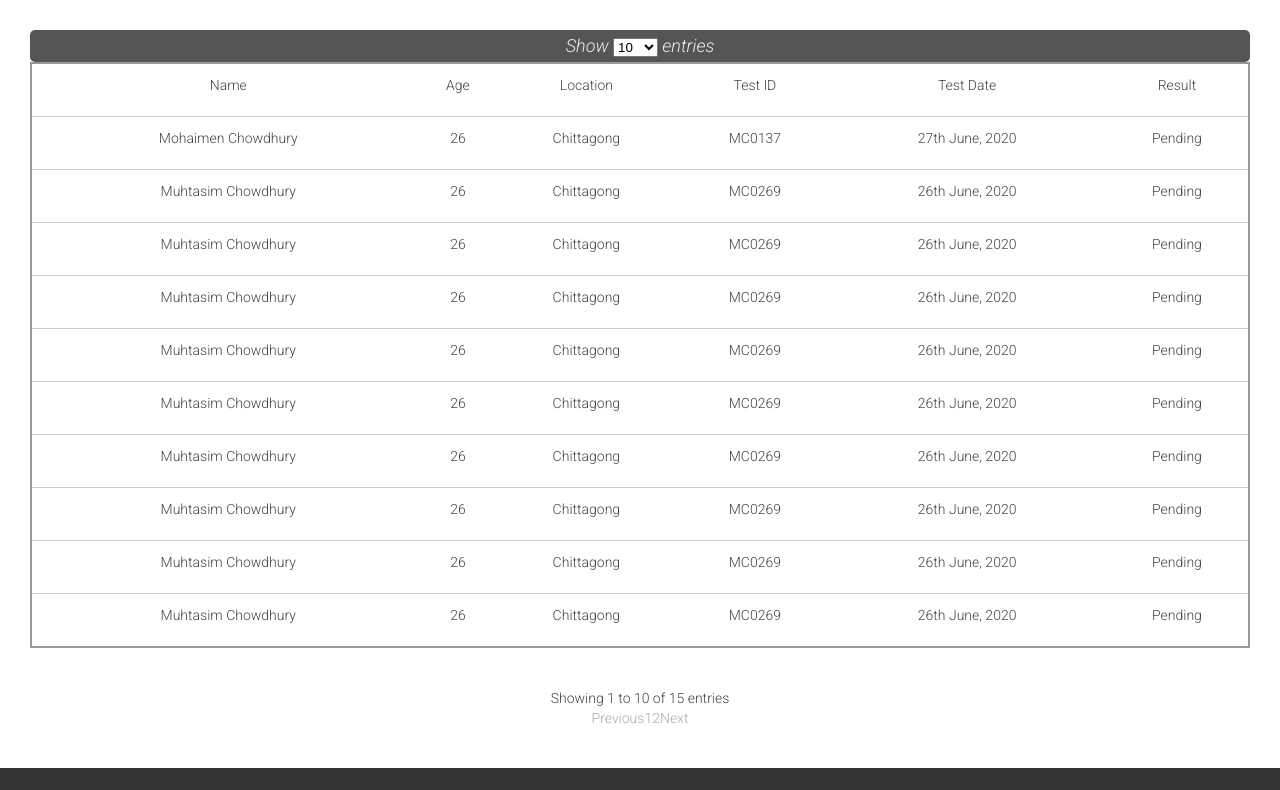
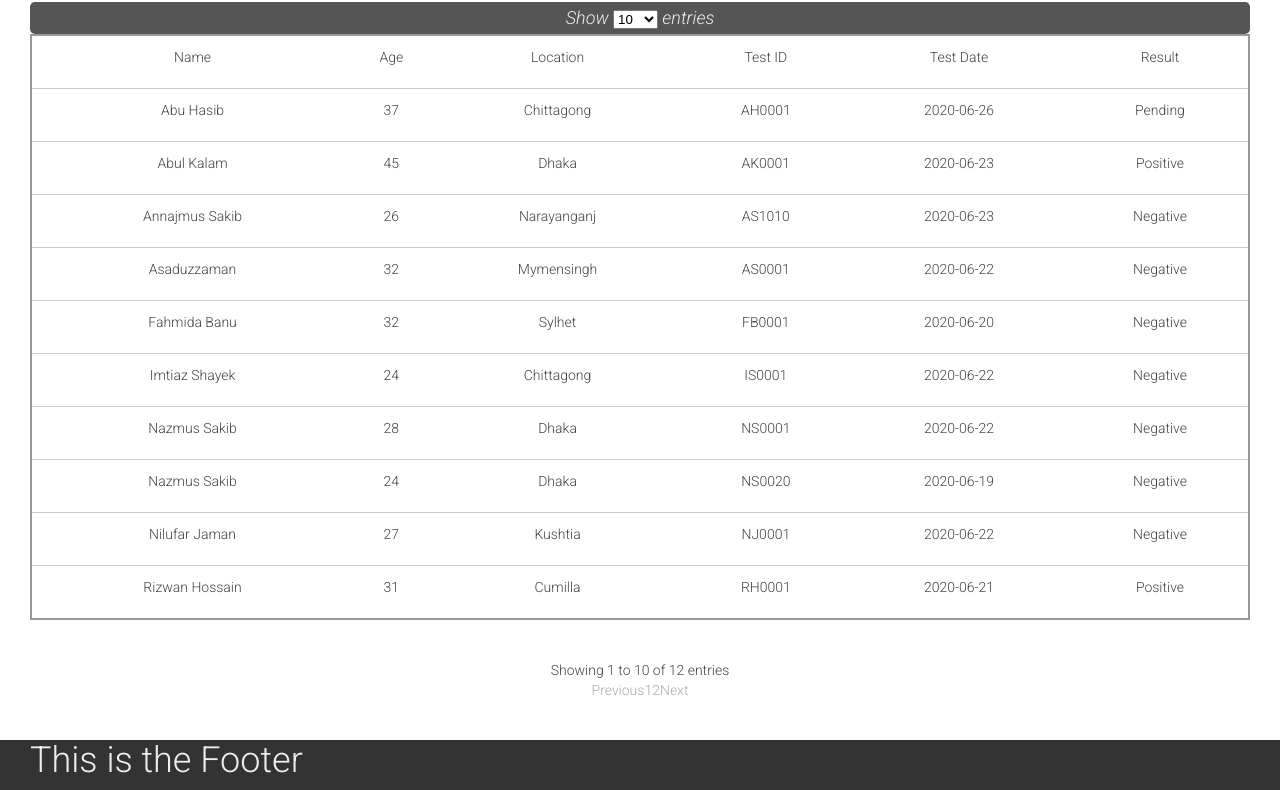
Before and after one commit to joker4951/covidTest, a plain HTML site: page search.html in a window 1280 px wide. Shown: the part 242-1032 px from the top of the page. Before the commit the page ends 1010 px from the top, so only its background shows below. Drawn offline with Linux system fonts and the light colour scheme.

Commit message:
Add files via upload

```diff
--- a/assets/stylesheets/main.css
+++ b/assets/stylesheets/main.css
@@ -56,6 +56,7 @@ table {
 */
 
 body {
+	min-width: 480px;
 	background: #333;
 	color: #eee;
 	font: 300 14px/20px "Roboto", "Open Sans", "Helvetica Neue", Helvetica, Arial, sans-serif;
@@ -131,14 +132,22 @@ h1, h2, h3 {
 
 h1 {
 	font-size: 36px;
+	line-height: 40px;
 }
 
 h2 {
 	font-size: 28px;
+	line-height: 30px;
 }
 
 h3 {
 	font-size: 21px;
+	line-height: 22px;
+}
+
+h5 {
+	font-size: 12px;
+	line-height: 15px;
 }
 
 /*
@@ -158,6 +167,12 @@ a:hover {
 
 /*
   ====================================
+  Buttons
+  ====================================
+*/
+
+/*
+  ====================================
   Primary Header
   ====================================
 */
@@ -167,19 +182,17 @@ a:hover {
 }
 
 .primary-header img {
-	height: 66px;
-	width: 66px;
+	height: 44px;
+	width: 44px;
 	margin-top: 10px;
 }
 
 .topside {
-	min-width: 560px;
 	border-bottom: 1px solid #dfe2e5;
 }
 
 .logo {
 	float: left;
-	min-height: 90px;
 	width: 75%;
 }
 
@@ -187,7 +200,7 @@ a:hover {
 .logo a:hover {
 	color: #ddd;
 	font-weight: 500;
-	font-size: 66px;
+	font-size: 44px;
 }
 
 .logo code {
@@ -198,7 +211,7 @@ a:hover {
 .sponsor {
 	float: right;
 	text-align: right;
-	padding-top: 46px;
+	height: 100%;
 	width: 25%;
 }
 
@@ -234,13 +247,22 @@ a:hover {
 
 /*
   ========================================
+  Home
+  ========================================
+*/
+
+.home_teaser {
+	width: 100%;
+	text-align: center;
+}
+/*
+  ========================================
   Search
   ========================================
 */
 
 .search {
 	margin: 20px 0;
-	min-width: 560px;
 }
 
 .search-bar,
@@ -294,11 +316,7 @@ tr:hover {
 	width: 100%;
 }
 
-thead,tbody,tfoot,
-.dateTable,
-.dataTables_wrapper {
-	min-width: 560px;
-}
+
 #myTable_paginate,
 .dataTables_info,
 .dataTables_length label {
@@ -314,7 +332,3 @@ thead,tbody,tfoot,
 	color: #eee;
 	font: italic 300 18px "Roboto", Helvetica, sans-serif;
 }
-
-.dataTables_info {
-
-}
--- a/search.html
+++ b/search.html
@@ -5,17 +5,17 @@
 	<meta charset="utf-8">
 	<link href="https://fonts.googleapis.com/css2?family=Roboto:ital,wght@0,100;0,300;0,400;0,500;0,700;0,900;1,100;1,300;1,400;1,500;1,700;1,900&display=swap" rel="stylesheet">
 	<link rel="icon" type="text/css" href="assets/icons/test-tube.png">
-	<link rel="stylesheet" type="text/css" href="assets/stylesheets/main.css">
 	<script type="text/javascript" src="js/jquery-3.5.1.js"></script>
 	<script type="text/javascript" src="js/jquery.dataTables.min.js"></script>
 	<script type="text/javascript" src="js/table.js"></script>
+	<link rel="stylesheet" type="text/css" href="assets/stylesheets/main.css">
 	<title>Database</title>
 </head>
 <body>
 	<header class="primary-header container">
 		<div class="topside group">
 			<h1 class="logo"><a href="index.html"><img src="assets/images/logo/logo.png" alt="CovidTest Logo">&nbsp;Covid<code>Test</code></a></h1>
-			<h3 class="sponsor">Powered by<br><a href="bazaar.html">Bazaar&#8482;</a></h3>
+			<h5 class="sponsor">Powered by<br><a href="bazaar.html">Bazaar&#8482;</a></h5>
 		</div>
 		<nav class="nav topside">
 			<ul>
@@ -54,125 +54,105 @@
 						<td>Sadman Sakib</td>
 						<td>25</td>
 						<td>Chittagong</td>
-						<td>SS4951</td>
-						<td>27th June, 2020</td>
+						<td>SS0001</td>
+						<td>2020-06-25</td>
 						<td>Pending</td>
 					</tr>
 					<tr>
-						<td>Mohaimen Chowdhury</td>
-						<td>26</td>
+						<td>Abul Kalam</td>
+						<td>45</td>
+						<td>Dhaka</td>
+						<td>AK0001</td>
+						<td>2020-06-23</td>
+						<td>Positive</td>
+					</tr>
+					<tr>
+						<td>Fahmida Banu</td>
+						<td>32</td>
+						<td>Sylhet</td>
+						<td>FB0001</td>
+						<td>2020-06-20</td>
+						<td>Negative</td>
+					</tr>
+					<tr>
+						<td>Rizwan Hossain</td>
+						<td>31</td>
+						<td>Cumilla</td>
+						<td>RH0001</td>
+						<td>2020-06-21</td>
+						<td>Positive</td>
+					</tr>
+					<tr>
+						<td>Abu Hasib</td>
+						<td>37</td>
 						<td>Chittagong</td>
-						<td>MC0137</td>
-						<td>27th June, 2020</td>
+						<td>AH0001</td>
+						<td>2020-06-26</td>
 						<td>Pending</td>
 					</tr>
 					<tr>
-						<td>Muhtasim Chowdhury</td>
-						<td>26</td>
-						<td>Chittagong</td>
-						<td>MC0269</td>
-						<td>26th June, 2020</td>
-						<td>Pending</td>
+						<td>Asaduzzaman</td>
+						<td>32</td>
+						<td>Mymensingh</td>
+						<td>AS0001</td>
+						<td>2020-06-22</td>
+						<td>Negative</td>
 					</tr>
 					<tr>
-						<td>Muhtasim Chowdhury</td>
-						<td>26</td>
-						<td>Chittagong</td>
-						<td>MC0269</td>
-						<td>26th June, 2020</td>
-						<td>Pending</td>
+						<td>Nilufar Jaman</td>
+						<td>27</td>
+						<td>Kushtia</td>
+						<td>NJ0001</td>
+						<td>2020-06-22</td>
+						<td>Negative</td>
 					</tr>
 					<tr>
-						<td>Muhtasim Chowdhury</td>
-						<td>26</td>
+						<td>Imtiaz Shayek</td>
+						<td>24</td>
 						<td>Chittagong</td>
-						<td>MC0269</td>
-						<td>26th June, 2020</td>
-						<td>Pending</td>
+						<td>IS0001</td>
+						<td>2020-06-22</td>
+						<td>Negative</td>
 					</tr>
 					<tr>
-						<td>Muhtasim Chowdhury</td>
-						<td>26</td>
-						<td>Chittagong</td>
-						<td>MC0269</td>
-						<td>26th June, 2020</td>
-						<td>Pending</td>
+						<td>Nazmus Sakib</td>
+						<td>28</td>
+						<td>Dhaka</td>
+						<td>NS0001</td>
+						<td>2020-06-22</td>
+						<td>Negative</td>
 					</tr>
 					<tr>
-						<td>Muhtasim Chowdhury</td>
-						<td>26</td>
-						<td>Chittagong</td>
-						<td>MC0269</td>
-						<td>26th June, 2020</td>
-						<td>Pending</td>
+						<td>Nazmus Sakib</td>
+						<td>24</td>
+						<td>Dhaka</td>
+						<td>NS0020</td>
+						<td>2020-06-19</td>
+						<td>Negative</td>
 					</tr>
 					<tr>
-						<td>Muhtasim Chowdhury</td>
+						<td>Sheikh Ashik</td>
 						<td>26</td>
-						<td>Chittagong</td>
-						<td>MC0269</td>
-						<td>26th June, 2020</td>
-						<td>Pending</td>
+						<td>Dhaka</td>
+						<td>SA0001</td>
+						<td>2020-06-22</td>
+						<td>Negative</td>
 					</tr>
 					<tr>
-						<td>Muhtasim Chowdhury</td>
+						<td>Annajmus Sakib</td>
 						<td>26</td>
-						<td>Chittagong</td>
-						<td>MC0269</td>
-						<td>26th June, 2020</td>
-						<td>Pending</td>
-					</tr>
-					<tr>
-						<td>Muhtasim Chowdhury</td>
-						<td>26</td>
-						<td>Chittagong</td>
-						<td>MC0269</td>
-						<td>26th June, 2020</td>
-						<td>Pending</td>
-					</tr>
-					<tr>
-						<td>Muhtasim Chowdhury</td>
-						<td>26</td>
-						<td>Chittagong</td>
-						<td>MC0269</td>
-						<td>26th June, 2020</td>
-						<td>Pending</td>
-					</tr>
-					<tr>
-						<td>Muhtasim Chowdhury</td>
-						<td>26</td>
-						<td>Chittagong</td>
-						<td>MC0269</td>
-						<td>26th June, 2020</td>
-						<td>Pending</td>
-					</tr>
-					<tr>
-						<td>Muhtasim Chowdhury</td>
-						<td>26</td>
-						<td>Chittagong</td>
-						<td>MC0269</td>
-						<td>26th June, 2020</td>
-						<td>Pending</td>
-					</tr>
-					<tr>
-						<td>Muhtasim Chowdhury</td>
-						<td>26</td>
-						<td>Chittagong</td>
-						<td>MC0269</td>
-						<td>26th June, 2020</td>
-						<td>Pending</td>
-					</tr>
-					<tr>
-						<td>Muhtasim Chowdhury</td>
-						<td>26</td>
-						<td>Chittagong</td>
-						<td>MC0269</td>
-						<td>26th June, 2020</td>
-						<td>Pending</td>
+						<td>Narayanganj</td>
+						<td>AS1010</td>
+						<td>2020-06-23</td>
+						<td>Negative</td>
 					</tr>
 				</tbody>
 			</table>
 		</div>
 	</section>
+
+	<footer class="container">
+	<h1>This is the Footer</h1>
+	</footer>
 </body>
 </html>
```
Also changed, not shown: covid.html (+1 -1 lines), index.html (+2 -2 lines), test.html (+1 -1 lines).
